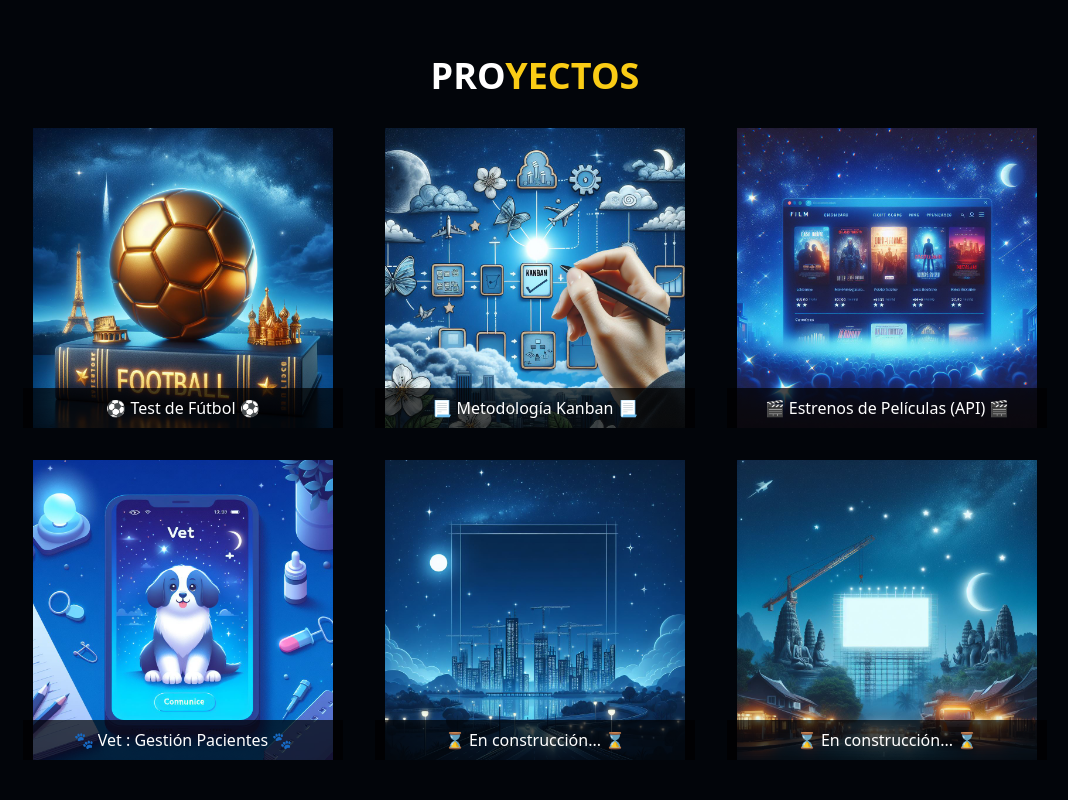
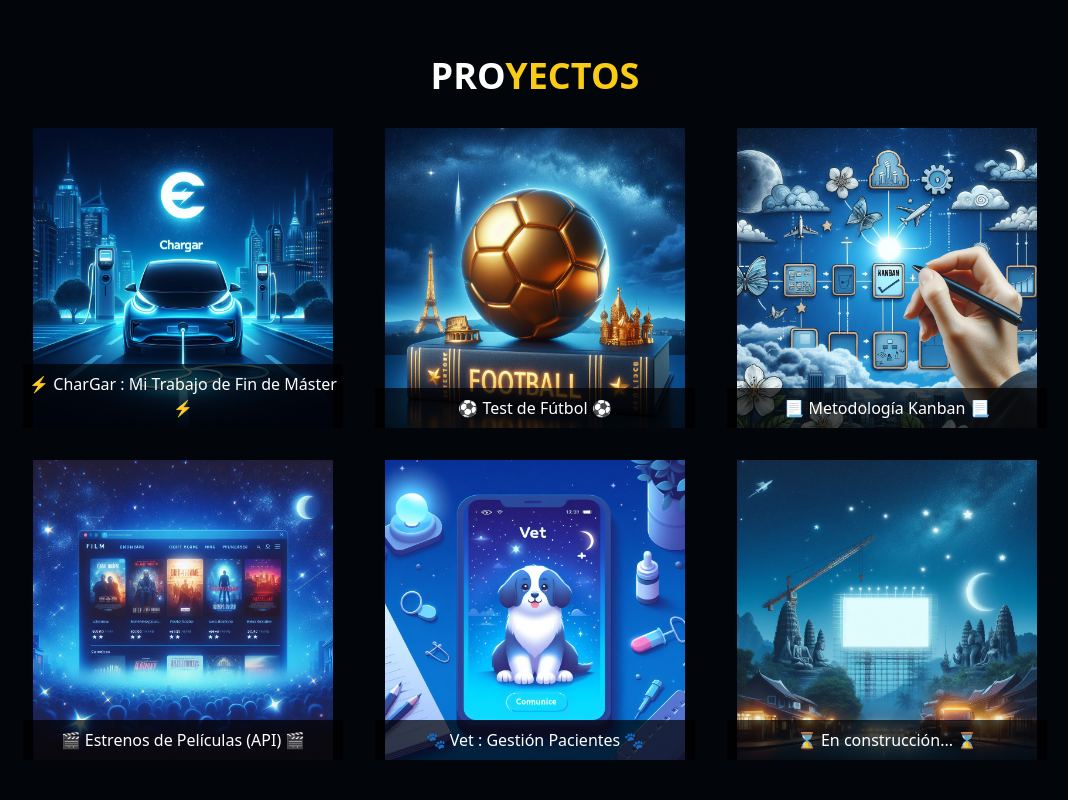
Before and after one commit to bogdanmitrache25/BogdanPortfolio, a Next.js app: page / in a window 1280 px wide. Shown: the part 3560-4360 px from the top of the page, without its empty margins (105-1173 px from the left). Built offline with nearby package versions, Linux system fonts and the light colour scheme.

Commit message:
adding my project

```diff
--- a/Components/Projects.tsx
+++ b/Components/Projects.tsx
@@ -11,6 +11,27 @@ const Projects = () => {
         Pro<span className="text-yellow-400">YECTOS</span>
       </h1>
       <div className="w-[80%] pt-[2rem] mx-auto grid grid-cols-1 md:grid-cols-2 lg:grid-cols-3 gap-[2rem]">
+        <div data-aos="fade-up">
+          <a
+            href="https://main--chargar.netlify.app/"
+            target="_blank"
+            rel="noopener noreferrer"
+            className="hover:text-yellow-400"
+          >
+            <div className="transform cursor-pointer hover:-translate-y-6 transition-all duration-200 relative w-full h-[200px] md:h-[300px]">
+              <Image
+                src="/images/chargarLogo.jpg"
+                alt="portfolio"
+                layout="fill"
+                className="object-contain"
+              />
+              <div className="absolute inset-x-0 bottom-0 bg-black bg-opacity-70 text-white py-2 text-center">
+                ⚡ CharGar : Mi Trabajo de Fin de Máster ⚡
+              </div>
+            </div>
+          </a>
+        </div>
+
         <div data-aos="fade-up">
           <a
             href="https://football-quiz-bogdan.netlify.app/"
@@ -52,6 +73,7 @@ const Projects = () => {
             </div>
           </a>
         </div>
+
         <div data-aos="fade-up">
           <a
             href="https://movies-app-bogdan.netlify.app/"
@@ -72,6 +94,7 @@ const Projects = () => {
             </div>
           </a>
         </div>
+
         <div data-aos="fade-up">
           <a
             href="https://vet-app-bogdan.netlify.app//"
@@ -92,26 +115,7 @@ const Projects = () => {
             </div>
           </a>
         </div>
-        <div data-aos="fade-up">
-          <a
-            href="https://es.linkedin.com/in/bogdan-mitrache-bb0781247/"
-            target="_blank"
-            rel="noopener noreferrer"
-            className="hover:text-yellow-400"
-          >
-            <div className="transform cursor-pointer hover:-translate-y-6 transition-all duration-200 relative w-full h-[200px] md:h-[300px]">
-              <Image
-                src="/images/construccion.jpg"
-                alt="portfolio"
-                layout="fill"
-                className="object-contain"
-              />
-              <div className="absolute inset-x-0 bottom-0 bg-black bg-opacity-70 text-white py-2 text-center">
-                ⌛ En construcción... ⌛
-              </div>
-            </div>
-          </a>
-        </div>
+
         <div data-aos="fade-up">
           <a
             href="https://es.linkedin.com/in/bogdan-mitrache-bb0781247/"
--- a/pages/index.tsx
+++ b/pages/index.tsx
@@ -1,4 +1,5 @@
 "use client";
+
 import MobileNav from "@/Components/MobileNav";
 import Nav from "@/Components/Nav";
 import React, { useEffect, useState } from "react";
@@ -10,7 +11,7 @@ import Projects from "@/Components/Projects";
 import Blog from "@/Components/Blog";
 import Footer from "@/Components/Footer";
 import AOS from "aos";
-import "aos/dist/aos.css"; // You can also use <link> for styles
+import "aos/dist/aos.css";
 
 const HomePage = () => {
   const [nav, setNav] = useState(false);
```
Also changed, not shown: public/images/chargarLogo.jpg (added).
